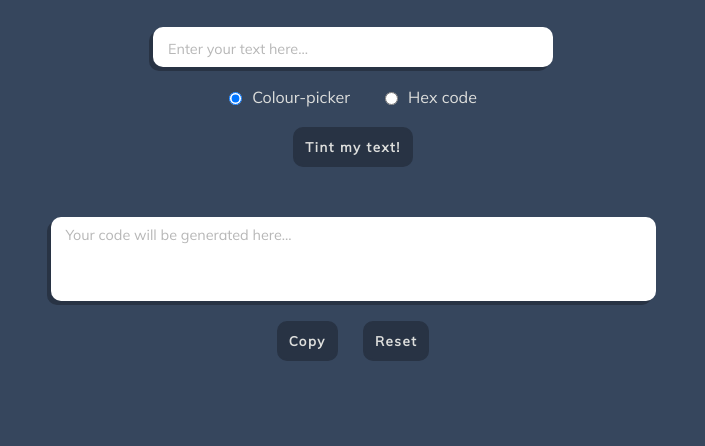
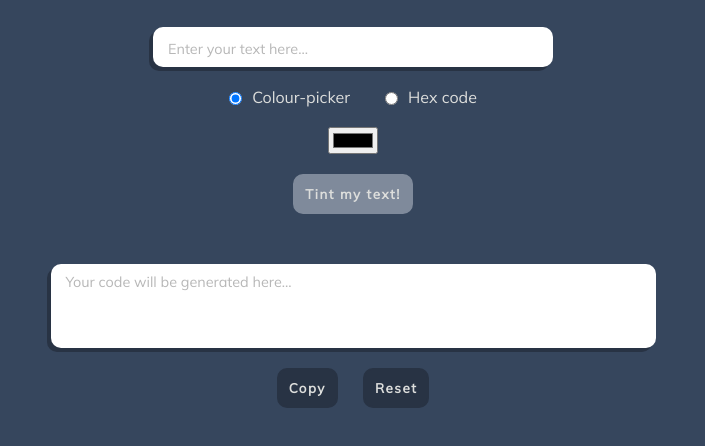
Before and after one commit to izicodes/TumblrTextTint, a plain HTML site: page index.html in a window 1280 px wide. Both pictures are taken after a click on the radio button "Colour-picker". Shown: the part 174-620 px from the top of the page, without its empty margins (287-992 px from the left). Drawn offline with Linux system fonts and the light colour scheme.

Commit message:
💗 JS code behind the rb and worked on first btn

```diff
--- a/index.html
+++ b/index.html
@@ -33,7 +33,7 @@
 					</section>
 
 					<!-- The button -->
-					<button>Tint my text!</button>
+					<button type="button" id="generate-btn">Tint my text!</button>
 
 					<!-- The textarea that the code will appear + buttons -->
 					<section class="bottom-section">
--- a/src/script.js
+++ b/src/script.js
@@ -1,10 +1,27 @@
 // Variables
 var hexChoice = document.querySelector("#hex-code-choice");
 var hexSection = document.querySelector("#hex-code-section");
+var colourChoice = document.querySelector("#colour-picker-choice");
+var colourSection = document.querySelector("#colour-picker-section");
+var generateBtn = document.querySelector("#generate-btn");
+
+// Add the disabled styling to the first button + disabling the button entirely
+generateBtn.setAttribute("class", "disabled-btn");
+generateBtn.disabled = true;
 
 // If HEX Code choice is selected
 hexChoice.addEventListener("click", function () {
+	if (!colourSection.classList.contains("hide")) {
+		colourSection.classList.add("hide");
+	}
 	hexSection.classList.remove("hide");
+});
+// If colour picker choice is selected
+colourChoice.addEventListener("click", function () {
+	if (!hexSection.classList.contains("hide")) {
+		hexSection.classList.add("hide");
+	}
+	colourSection.classList.remove("hide");
 });
 
 // User can not delete the first character of the HEX code input
--- a/src/styles.css
+++ b/src/styles.css
@@ -6,6 +6,7 @@
 :root {
 	--blue: #36465d;
 	--dark-blue: #283344;
+	--disabled-blue: #7f8a9b;
 	--grey: #dddedc;
 }
 
@@ -119,8 +120,20 @@ button {
 	letter-spacing: 1.5px;
 }
 
+.disabled-btn {
+	background-color: var(--disabled-blue);
+	border: 2px solid var(--disabled-blue);
+}
+.disabled-btn:hover {
+	box-shadow: none;
+	color: var(--grey);
+	background-color: var(--disabled-blue);
+	border: 2px solid var(--disabled-blue);
+	cursor: not-allowed;
+}
+
 main > button:hover {
-	background-color: var(--grey);
+	background-color: #5ac077;
 	color: var(--dark-blue);
 }
 .button-group > button:nth-child(1):hover {
```
